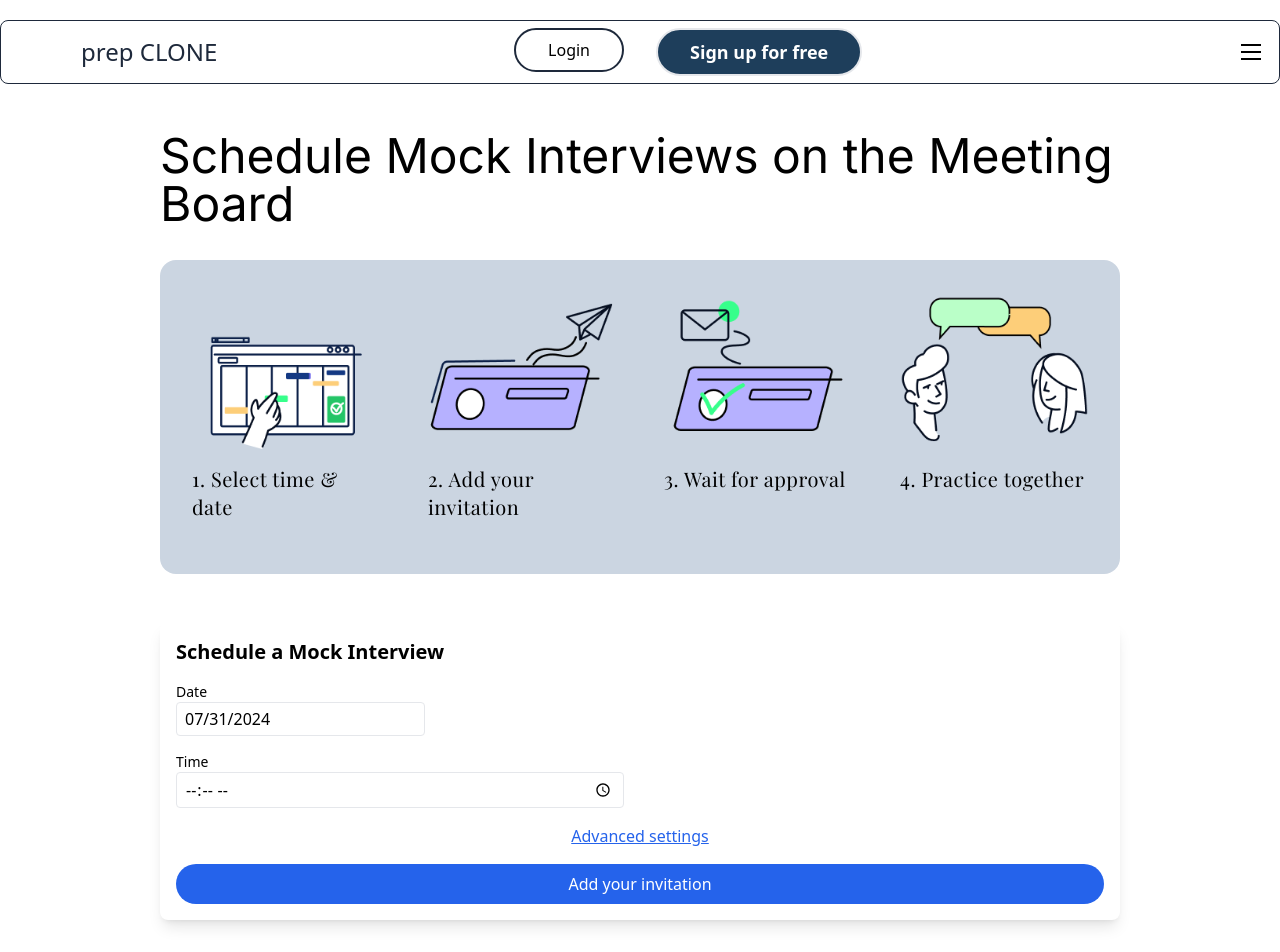
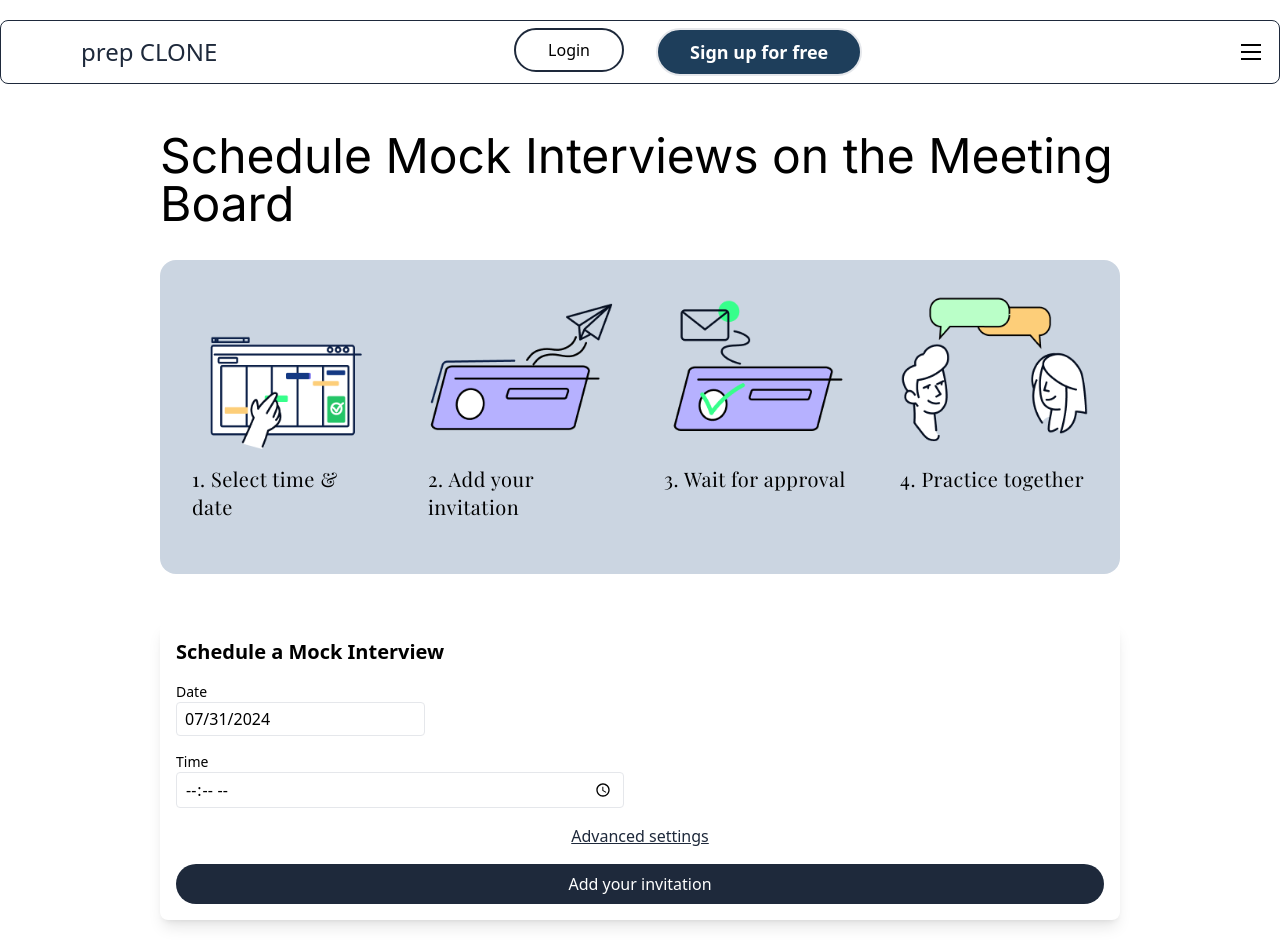
Before and after one commit to jackjavi/prep-clone, a Next.js app in the folder frontend/: page /meeting-board in a window 1280 px wide. Shown: the top 952 px of the page. Built offline with nearby package versions, Linux system fonts and the light colour scheme; no server answers; a web font is replaced by a local one.

Commit message:
color edits

```diff
--- a/frontend/app/meeting-board/ScheduleMockInterview.jsx
+++ b/frontend/app/meeting-board/ScheduleMockInterview.jsx
@@ -123,13 +123,13 @@
         </div>
         <button
           onClick={() => setIsAdvancedSettingsOpen(true)}
-          className="text-blue-600 underline"
+          className="text-slate-800 underline"
         >
           Advanced settings
         </button>
         <button
           onClick={handleSubmit}
-          className="bg-blue-600 text-white py-2 px-4 rounded-full"
+          className="bg-slate-800 text-white py-2 px-4 rounded-full"
         >
           {loading ? "Loading..." : "Add your invitation"}
         </button>
```
